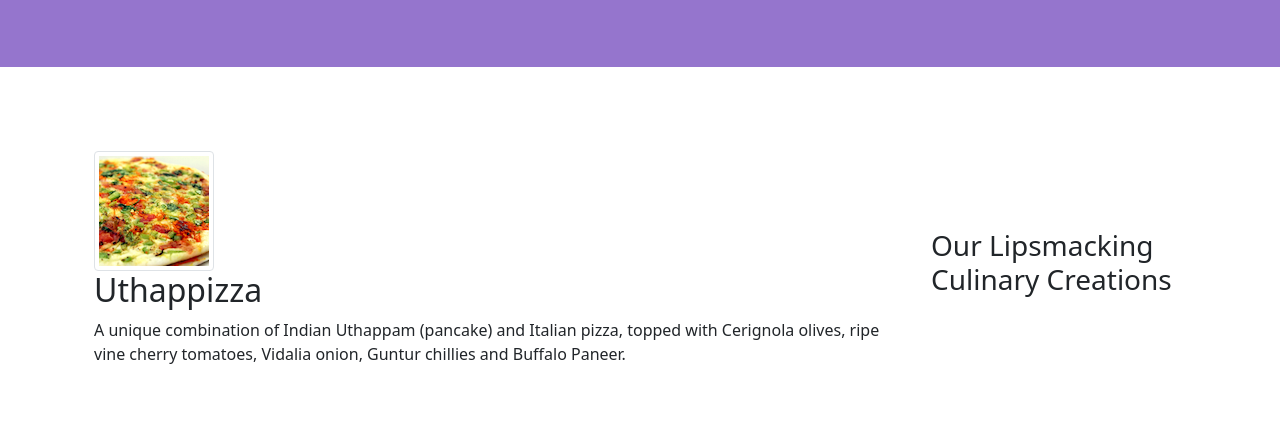
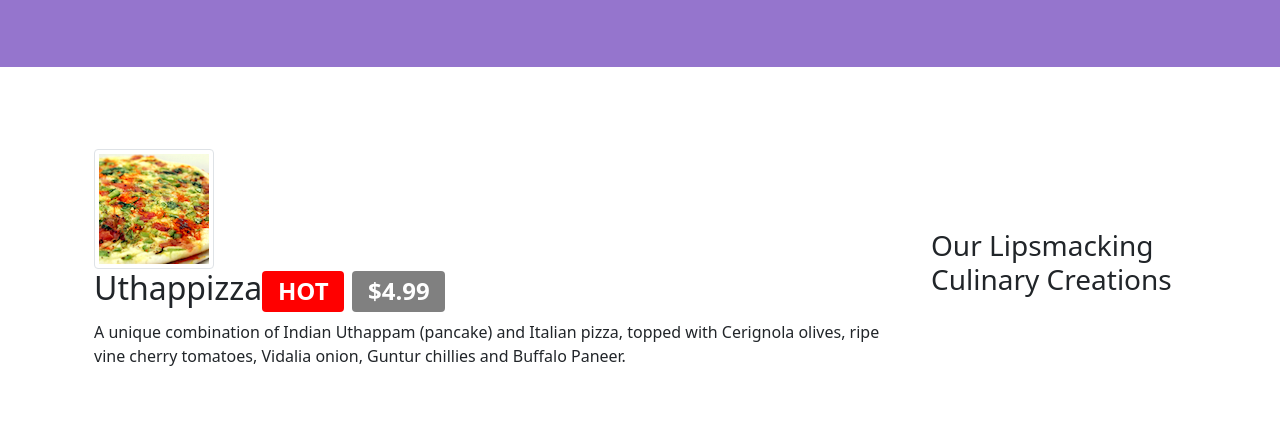
Before and after one commit to GeetaChauhan777/Git-Test, a website: page index.html in a window 1280 px wide. Shown: the part 363-800 px from the top of the page. Drawn offline with nearby package versions, Linux system fonts and the light colour scheme.

Commit message:
Alerts Users

```diff
--- a/index.html
+++ b/index.html
@@ -61,7 +61,8 @@
                     <img class="d-flex mr-3 img-thumbnail align-self-center"
                             src="img/uthappizza.png" alt="Uthappizza">
                     <div class="media-body">
-                        <h2 class="mt-0">Uthappizza</h2>
+                        <h2 class="mt-0">Uthappizza<span class="badge badge-danger">HOT</span>
+                        <span class="badge badge-pill badge-secondary">$4.99</span></h2>
                         <p class="d-none d-sm-block">A unique combination of Indian Uthappam (pancake) and
                             Italian pizza, topped with Cerignola olives, ripe vine
                             cherry tomatoes, Vidalia onion, Guntur chillies and
--- a/style.css
+++ b/style.css
@@ -35,3 +35,10 @@
 .navbar-dark {
     background-color: #512DA8;
 }
+
+.badge-danger{
+    background-color: red;
+}
+.badge-secondary{
+    background-color: grey;
+}
```
